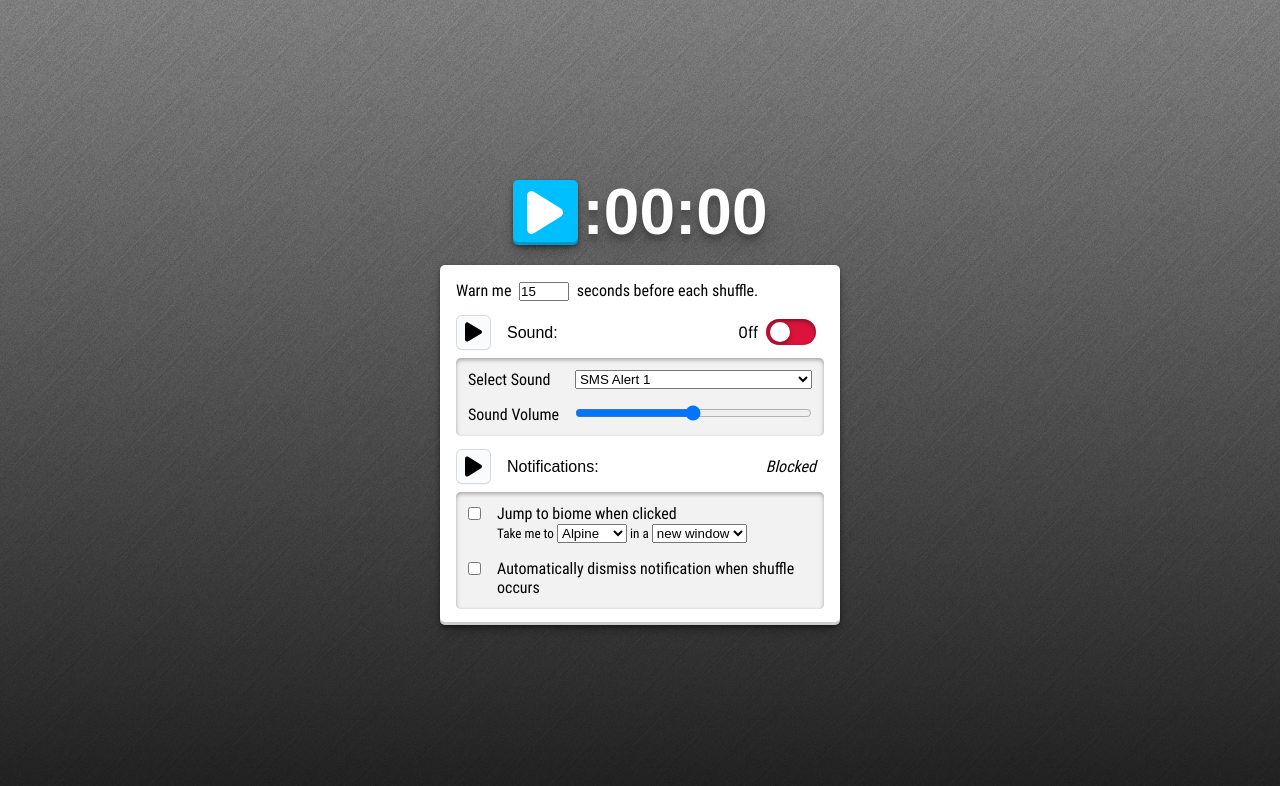
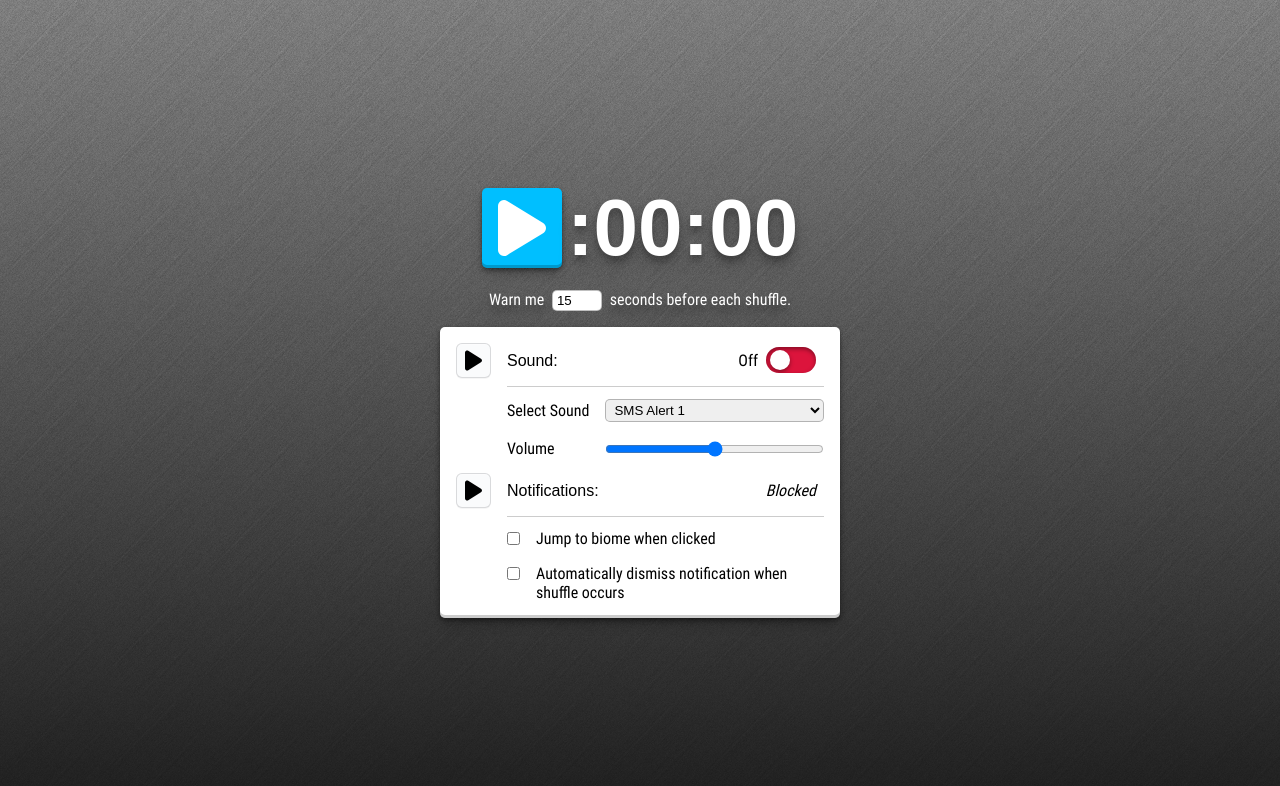
Before and after one commit to endulum/dc-shuffle-clock, a React (Vite) app: page / in a window 1280 px wide. Shown: the top 786 px of the page. Built offline with nearby package versions, Linux system fonts and the light colour scheme; a web font is replaced by a local one.

Commit message:
further styling adjusts

```diff
--- a/src/App.tsx
+++ b/src/App.tsx
@@ -69,7 +69,8 @@ export default function App (): JSX.Element {
   return (
     <div className="app">
       <Clock onAlert={handleAlert} delay={settings.delay} />
-      <main aria-label="clock settings">
+
+      <div className="delay">
         <label className="delay-label" htmlFor="delay">
           Warn me
           {' '}
@@ -86,6 +87,9 @@ export default function App (): JSX.Element {
           {' '}
           seconds before each shuffle.
         </label>
+      </div>
+
+      <main aria-label="clock settings">
         <div className="setting">
           <button type="button" onClick={playSound} className='setting-test-button' title='Test Sound'>
             <img src={PlaySvg} />
@@ -98,7 +102,7 @@ export default function App (): JSX.Element {
             }}
             onInputChange={handleInputChange}
           />
-          <div className="setting-body">
+          <div className="setting-body align-center">
             <label className="setting-body-label" htmlFor="soundSelect">
               Select Sound
             </label>
@@ -111,7 +115,7 @@ export default function App (): JSX.Element {
             </select>
 
             <label className="setting-body-label" htmlFor="soundVolume">
-              Sound Volume
+              Volume
             </label>
             <input className="setting-body-input" type="range" id="soundVolume" onChange={handleInputChange} defaultValue={settings.soundVolume} />
           </div>
@@ -136,6 +140,7 @@ export default function App (): JSX.Element {
 
             <label htmlFor="biomeEnabled">
               Jump to biome when clicked
+              {settings.biomeEnabled && <>
                 <br />
                 <small>
                   Take me to
@@ -155,6 +160,7 @@ export default function App (): JSX.Element {
                     <option value="window">new window</option>
                   </select>
                 </small>
+              </>}
             </label>
 
             <input type="checkbox" id="notifAutoDismiss" onChange={handleInputChange} checked={settings.notifAutoDismiss} />
--- a/src/components/Clock.tsx
+++ b/src/components/Clock.tsx
@@ -39,8 +39,7 @@ export default function Clock ({ onAlert, delay }: {
   })
 
   useEffect(() => {
-    if (!paused && time.seconds % 5 === 0) {
-    // if (!paused && time.seconds === 60 - delay) {
+    if (!paused && (time.minutes + 1) % 5 === 0 && time.seconds === 60 - delay) {
       console.log(`sending alert on ${time.minutes}:${time.seconds}`) // for debugging
 
       // the shuffle animation did have its own state but
--- a/src/style.css
+++ b/src/style.css
@@ -129,7 +129,7 @@ body {
   }
 }
 
-main, button {
+main, button, .delay {
   font-family: 'Roboto', Arial, Helvetica, sans-serif;
 }
 
@@ -140,6 +140,24 @@ button {
 input[type="checkbox"] {
   margin-right: 0!important;
   margin-top: 0.2rem;
+}
+
+input, select {
+  border: 1px solid rgba(0, 0, 0, 0.25);
+  border-radius: 5px;
+  padding: 0.125rem 0.25rem;
+  &:hover {
+    border-color: black;
+    cursor: pointer;
+  }
+}
+
+.delay {
+  color: white;
+  border-radius: 10px;
+  margin-bottom: 1rem;
+  text-shadow: var(--text-shadow-1);
+  text-align: center;
 }
 
 main {
@@ -249,13 +267,10 @@ button {
 }
 
 .setting-body {
-  grid-column: 1 / 3;
-  padding: 0.75rem;
-  background-color: rgba(0,0,0,0.05);
-  box-shadow:
-    rgba(0, 0, 0, 0.15) 0 0 1px inset,
-    rgba(0, 0, 0, 0.3) 0px 2px 4px inset;
-  border-radius: 5px;
+  grid-column: 2 / 3;
+  margin-left: 0.5rem;
+  padding-top: 0.75rem;
+  border-top: 1px solid rgba(0, 0, 0, 0.2);
   display: grid;
   grid-template-columns: max-content 1fr;
   align-items: start;
@@ -263,74 +278,18 @@ button {
   input[type="checkbox"] {
     margin-right: 0.5rem;
   }
+  &.align-center {
+    align-items: center;
+    input, select {
+      width: 100%;
+    }
+  }
 }
 
 .setting-body-label {
   display: flex;
   gap: 0.5rem;
 }
-
-/* .setting-header {
-  display: flex;
-  flex-direction: row;
-  align-items: center;
-  gap: 0.5rem;
-}
-
-
-
-
-
-.setting-header-button {
-  width: 30px;
-  height: 30px;
-  background-color: #FAFBFC;
-  border: 1px solid rgba(27, 31, 35, 0.15);
-  border-radius: 6px;
-  box-shadow: rgba(27, 31, 35, 0.04) 0 1px 0, rgba(255, 255, 255, 0.25) 0 1px 0 inset;
-  padding: 0.5rem;
-  display: flex;
-  justify-content: center;
-  align-items: center;
-  > img {
-    max-width: 100%;
-  }
-  &:hover {
-    background-color: #F3F4F6;
-    cursor: pointer;
-  }
-}
-
-.switch-label {
-  display: flex;
-  flex-direction: row;
-  justify-content: space-between;
-  align-items: center;
-  flex-grow: 1;
-  position: relative;
-
-  padding: 0.25rem;
-  border-radius: 5px;
-  input[type="checkbox"] {
-    position: absolute;
-    opacity: 0;
-  }
-  &.focused {
-    cursor: pointer;
-    background-color: #eee;
-    box-shadow: rgba(0, 0, 0, 0.25) 0 0 1px inset
-  }
-}
-
-
-
-
-
-
-
-.setting-body-input {
-  flex-grow: 1;
-} */
 
 b {
   font-weight: normal;
@@ -350,3 +309,21 @@ img.white {
   cursor: not-allowed;
   opacity: 0.25;
 }
+
+@media screen and (min-width: 420px) {
+  .clock-minutes, .clock-seconds {
+    font-size: 5rem;
+  }
+
+  .clock-button {
+    width: 80px;
+    height: 80px;
+  }
+}
+
+@media screen and (max-width: 350px) {
+  .setting-body {
+    grid-column: 1 / 3;
+    margin-left: 0;
+  }
+}
```
Lines whose indentation alone changed are shown as unchanged.
